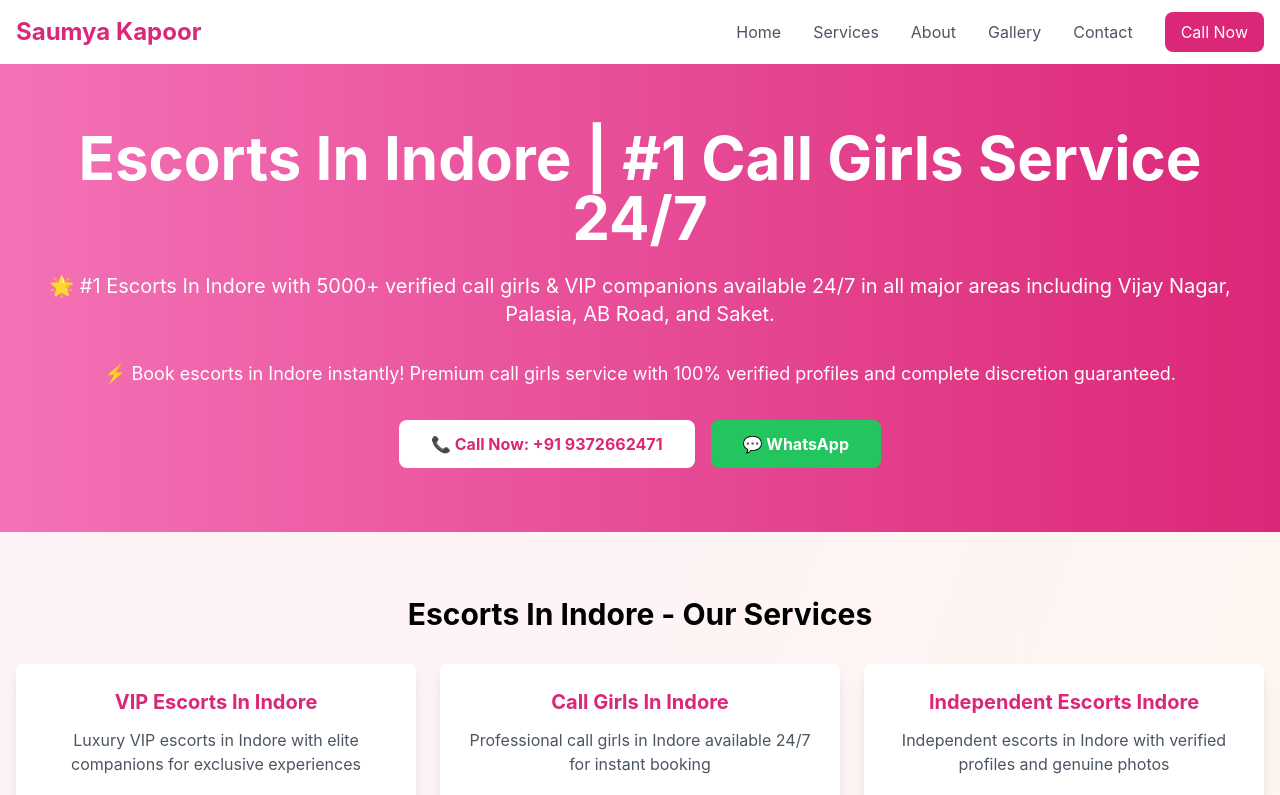
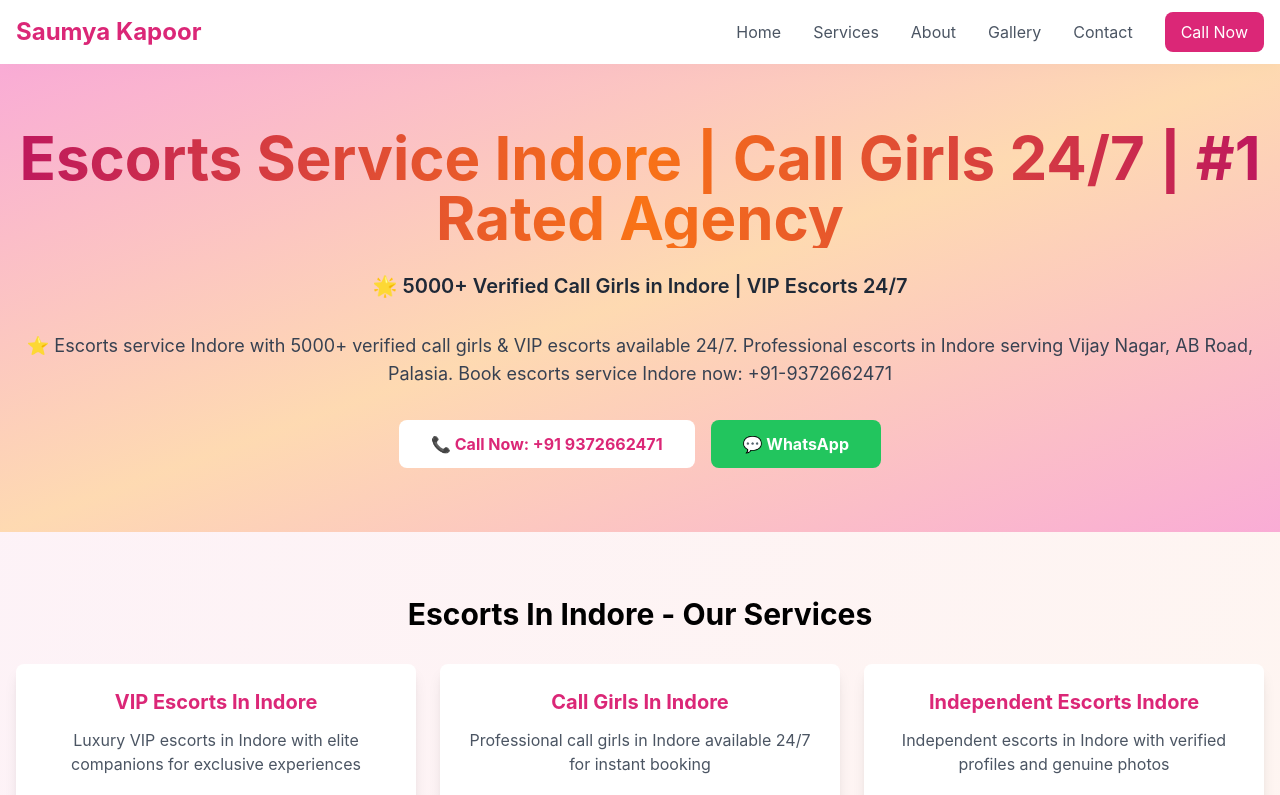
Before and after one commit to rohan-2004-web/indore, a Next.js app: page / in a window 1280 px wide. Shown: the top 795 px of the page. Built offline with nearby package versions, Linux system fonts and the light colour scheme.

Commit message:
Fixed homepage theme: Changed to pink-orange gradient matching original design

```diff
--- a/src/app/page.tsx
+++ b/src/app/page.tsx
@@ -1,13 +1,13 @@
 import type { Metadata } from 'next'
 
 export const metadata: Metadata = {
-  title: '🔥 Escorts In Indore | #1 Call Girls Service 24/7 ⭐ 5000+ Verified | Saumya Kapoor',
-  description: '🌟 #1 Escorts In Indore with 5000+ verified call girls ⚡ Available 24/7 in all areas 🔒 100% discreet ☎️ +919372662471 instant booking',
-  keywords: 'escorts in indore, call girls indore, indore escorts, vip escorts indore, independent escorts indore, call girls service indore, best escorts indore',
+  title: 'Escorts Service Indore | Call Girls 24/7 | #1 Rated Agency',
+  description: '⭐ Escorts service Indore with 5000+ verified call girls & VIP escorts available 24/7. Professional escorts in Indore serving Vijay Nagar, AB Road, Palasia.',
+  keywords: 'escorts service indore, call girls indore, indore escorts, vip escorts indore, escorts in indore, verified call girls indore',
   robots: 'index, follow',
   openGraph: {
-    title: 'Escorts In Indore | #1 Call Girls Service 24/7',
-    description: '#1 Escorts In Indore with 5000+ verified call girls & VIP companions available 24/7',
+    title: 'Escorts Service Indore | Call Girls 24/7 | #1 Rated Agency',
+    description: '5000+ verified call girls & VIP escorts available 24/7 in Indore',
     url: 'https://saumyakapoor.in',
     type: 'website',
     images: [{
@@ -26,16 +26,16 @@ export default function Home() {
   return (
     <>
       {/* Hero Section */}
-      <div className="bg-gradient-to-r from-pink-400 to-pink-600 text-white py-16 mb-8">
+      <div className="bg-gradient-to-br from-pink-300/95 via-orange-200/90 to-pink-300/95 text-white py-16 mb-8">
       <div className="max-w-7xl mx-auto px-4 text-center">
-        <h1 className="text-4xl md:text-6xl font-bold mb-6">
-          Escorts In Indore | #1 Call Girls Service 24/7
+        <h1 className="text-4xl md:text-6xl font-bold mb-6 bg-gradient-to-r from-pink-700 via-orange-500 to-pink-700 bg-clip-text text-transparent">
+          Escorts Service Indore | Call Girls 24/7 | #1 Rated Agency
         </h1>
-        <p className="text-xl mb-8">
-          🌟 #1 Escorts In Indore with 5000+ verified call girls & VIP companions available 24/7 in all major areas including Vijay Nagar, Palasia, AB Road, and Saket.
+        <p className="text-xl mb-8 text-gray-800 font-semibold">
+          🌟 5000+ Verified Call Girls in Indore | VIP Escorts 24/7
         </p>
-        <p className="text-lg mb-8">
-          ⚡ Book escorts in Indore instantly! Premium call girls service with 100% verified profiles and complete discretion guaranteed.
+        <p className="text-lg mb-8 text-gray-700">
+          ⭐ Escorts service Indore with 5000+ verified call girls & VIP escorts available 24/7. Professional escorts in Indore serving Vijay Nagar, AB Road, Palasia. Book escorts service Indore now: +91-9372662471
         </p>
         <div className="flex justify-center space-x-4">
           <a href="tel:+919372662471" className="bg-white text-pink-600 px-8 py-3 rounded-lg font-bold hover:bg-gray-100 transition-colors">
```
